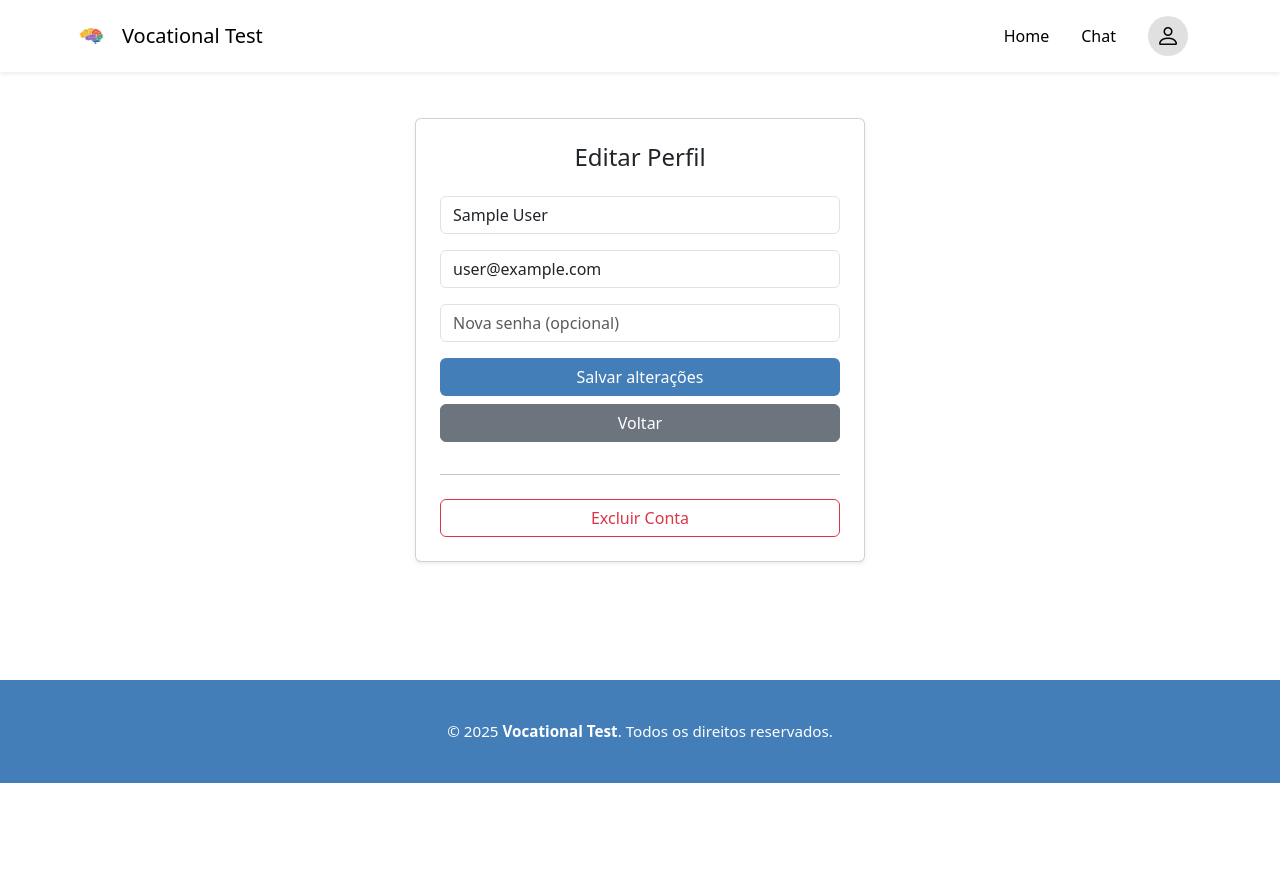
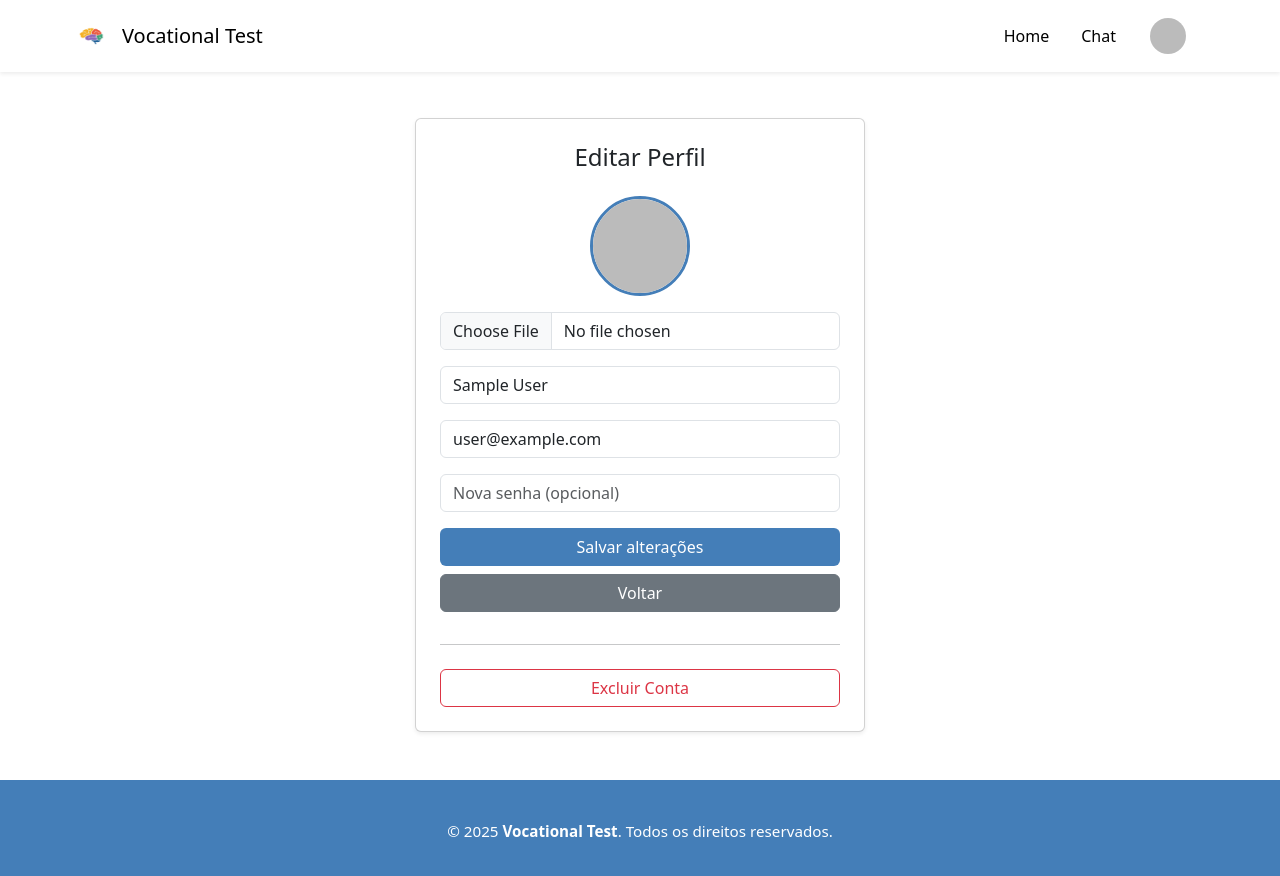
Before and after one commit to eduarda-guimaraes/Vocational-Test, a React (Vite) app in the folder frontend/: page /editar-perfil in a window 1280 px wide. Shown: the top 876 px of the page. Before the commit the page ends 800 px from the top, so only its background shows below. Built offline with nearby package versions, Linux system fonts and the light colour scheme; no server answers; sample sign-in values are in the browser's storage.

Commit message:
Foto de perfil adicionada onde deu e botão para upload de foto

```diff
--- a/frontend/src/components/header.jsx
+++ b/frontend/src/components/header.jsx
@@ -1,12 +1,27 @@
-import React from 'react';
-import { Link,useLocation } from 'react-router-dom';
+import React, { useEffect, useState } from 'react';
+import { Link, useLocation } from 'react-router-dom';
 import 'bootstrap/dist/css/bootstrap.min.css';
 import '../styles/global.css';
 import '../styles/form.css';
+import { auth } from '../services/firebase';
 
 function Header() {
   const location = useLocation();
   const pathname = location.pathname;
+
+  const [fotoPerfil, setFotoPerfil] = useState('/iconevazio.png');
+
+  useEffect(() => {
+    const unsubscribe = auth.onAuthStateChanged((user) => {
+      if (user && user.photoURL) {
+        setFotoPerfil(user.photoURL);
+      } else {
+        setFotoPerfil('/iconevazio.png');
+      }
+    });
+
+    return () => unsubscribe();
+  }, []);
 
   return (
     <header>
@@ -19,21 +34,21 @@ function Header() {
           <div className="d-flex ms-auto align-items-center">
             <Link className={`nav-link mx-3 ${pathname === '/home' ? 'active' : ''}`} to="/home">Home</Link>
             <Link className={`nav-link mx-3 ${pathname === '/chat' ? 'active' : ''}`} to="/chat">Chat</Link>
-             <Link className={`nav-link nav-perfil mx-3 ${pathname === '/perfil' ? 'active' : ''}`} to="/perfil">
-                <div
-                  className="perfil-icon"
+            <Link
+              className={`nav-link nav-perfil mx-3 ${pathname === '/perfil' ? 'active' : ''}`}
+              to="/perfil"
+            >
+              <img
+                src={fotoPerfil}
+                alt="Perfil"
                 style={{
                   width: '40px',
                   height: '40px',
                   borderRadius: '50%',
-                    backgroundColor: '#e0e0e0',
-                    display: 'flex',
-                    alignItems: 'center',
-                    justifyContent: 'center'
+                  objectFit: 'cover',
+                  border: pathname === '/perfil' ? '2px solid #447EB8' : '2px solid transparent'
                 }}
-                >
-                  <i className="bi bi-person" style={{ fontSize: '24px' }}></i>
-                </div>
+              />
             </Link>
 
           </div>
--- a/frontend/src/pages/EditarPerfil.jsx
+++ b/frontend/src/pages/EditarPerfil.jsx
@@ -1,5 +1,5 @@
 import React, { useState } from 'react';
-import { auth, provider } from '../services/firebase';
+import { auth, db, provider } from '../services/firebase';
 import {
   updateProfile,
   updateEmail,
@@ -9,6 +9,7 @@ import {
   deleteUser,
   reauthenticateWithPopup,
 } from 'firebase/auth';
+import { doc, updateDoc } from 'firebase/firestore';
 import { useNavigate, useLocation } from 'react-router-dom';
 
 export default function EditarPerfil() {
@@ -28,6 +29,22 @@ export default function EditarPerfil() {
   const [erroExcluir, setErroExcluir] = useState('');
   const [mostrarSenhaExcluir, setMostrarSenhaExcluir] = useState(false);
 
+  // Foto de perfil
+  const [fotoPreview, setFotoPreview] = useState(user?.photoURL || '/iconevazio.png');
+  const [novaFoto, setNovaFoto] = useState(null);
+
+  const handleFotoChange = (e) => {
+    const file = e.target.files[0];
+    if (file) {
+      const reader = new FileReader();
+      reader.onloadend = () => {
+        setFotoPreview(reader.result);
+        setNovaFoto(reader.result);
+      };
+      reader.readAsDataURL(file);
+    }
+  };
+
   const handleSalvar = async (e) => {
     e.preventDefault();
     setErro('');
@@ -37,9 +54,10 @@ export default function EditarPerfil() {
     const nomeAlterado = nome !== user.displayName;
     const emailAlterado = email !== user.email;
     const senhaAlterada = novaSenha.length >= 6;
+    const fotoAlterada = novaFoto !== null;
 
     try {
-      // Reautenticação obrigatória
+      // Reautenticação
       if (isSenha) {
         if (!senhaAtual || senhaAtual.length < 6) {
           setErro('Digite sua senha atual para confirmar as alterações.');
@@ -47,16 +65,18 @@ export default function EditarPerfil() {
         }
         const credential = EmailAuthProvider.credential(user.email, senhaAtual);
         await reauthenticateWithCredential(user, credential);
-
-      } else if (nomeAlterado || emailAlterado) {
+      } else if (nomeAlterado || emailAlterado || fotoAlterada) {
         await reauthenticateWithPopup(user, provider);
       }
 
-      if (nomeAlterado) {
-        await updateProfile(user, { displayName: nome });
+      if (nomeAlterado || fotoAlterada) {
+        await updateProfile(user, {
+          displayName: nome,
+          ...(fotoAlterada && { photoURL: novaFoto }),
+        });
 
-        // ATUALIZAÇÃO NO FIRESTORE
-        const docRef = doc(db, "usuarios", user.uid);
+        // Atualiza nome no Firestore também
+        const docRef = doc(db, 'usuarios', user.uid);
         await updateDoc(docRef, { nome });
       }
 
@@ -75,7 +95,6 @@ export default function EditarPerfil() {
       setErro('Erro ao atualizar dados. Verifique sua senha ou tente novamente.');
     }
   };
-
 
   const confirmarExclusao = async () => {
     setErroExcluir('');
@@ -100,6 +119,25 @@ export default function EditarPerfil() {
     <div className="container d-flex justify-content-center align-items-center py-5">
       <div className="card p-4 shadow-sm" style={{ maxWidth: '450px', width: '100%' }}>
         <h4 className="mb-4 text-center">Editar Perfil</h4>
+
+        <div className="text-center mb-3">
+          <img
+            src={fotoPreview}
+            alt="Foto de perfil"
+            style={{
+              width: '100px',
+              height: '100px',
+              borderRadius: '50%',
+              objectFit: 'cover',
+              border: '3px solid #447eb8'
+            }}
+          />
+        </div>
+
+        <div className="mb-3">
+          <input type="file" className="form-control" accept="image/*" onChange={handleFotoChange} />
+        </div>
+
         <form onSubmit={handleSalvar}>
           <div className="mb-3">
             <input
--- a/frontend/src/pages/perfil.jsx
+++ b/frontend/src/pages/perfil.jsx
@@ -68,10 +68,26 @@ function Perfil() {
     if (view === 'info') {
         return (
           <div className="card p-4 shadow-sm mx-auto" style={{ maxWidth: '500px' }}>
-          <h5 className="card-title text-center">Informações Pessoais</h5>
+            <h5 className="card-title text-center mb-3">Informações Pessoais</h5>
+
+            <div className="text-center mb-3">
+              <img
+                src={userData.foto}
+                alt="Foto de perfil"
+                style={{
+                  width: '100px',
+                  height: '100px',
+                  borderRadius: '50%',
+                  objectFit: 'cover',
+                  border: '3px solid #447eb8'
+                }}
+              />
+            </div>
+
             <div className="mb-3"><strong>Nome:</strong> {userData.nome}</div>
             <div className="mb-3"><strong>Email:</strong> {userData.email}</div>
             <div className="mb-4"><strong>Senha:</strong> {userData.senha}</div>
+
             <button
               className="btn-perfil w-100 mb-3"
               onClick={() => navigate('/editar-perfil', { state: { voltarPara: 'info' } })}
@@ -83,7 +99,8 @@ function Perfil() {
             </button>
           </div>
         );
-    } else if (view === 'historico') {
+      }
+      else if (view === 'historico') {
       return (
         <div className="card p-4 shadow-sm mx-auto" style={{ maxWidth: '600px' }}>
           <h5 className="card-title text-center">Histórico de Testes</h5>
```
Lines whose indentation alone changed are shown as unchanged.
